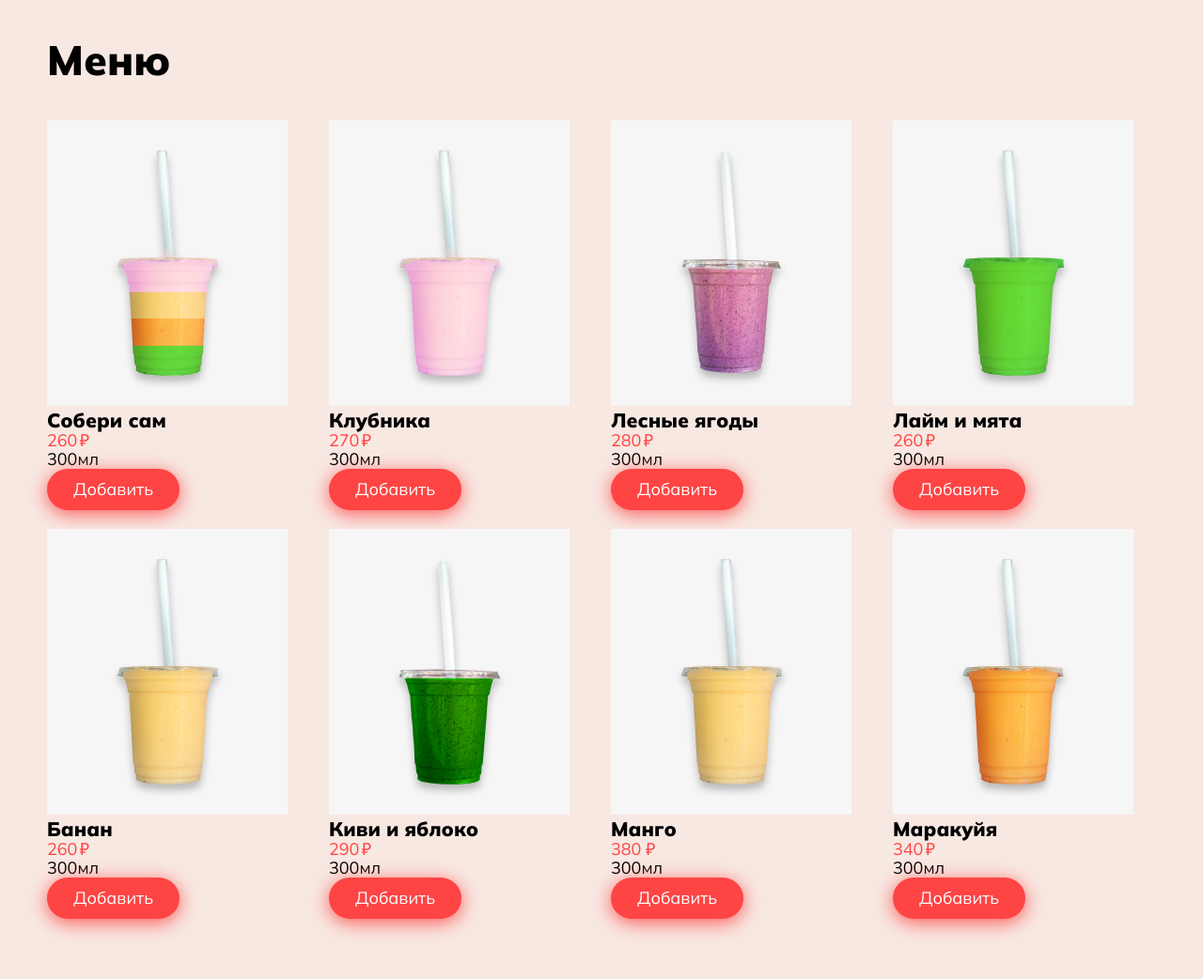
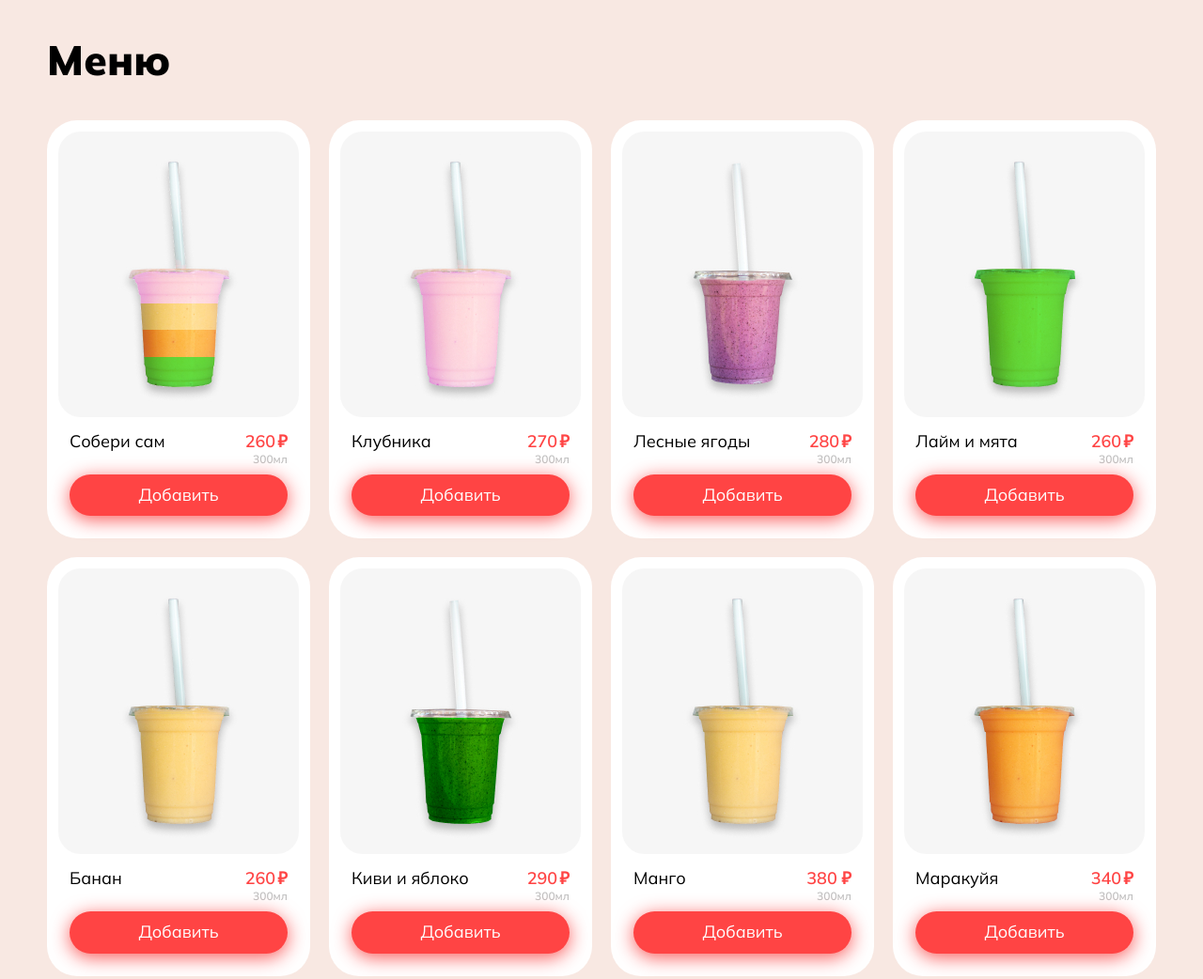
Before and after one commit to KuzAnton8335/fresh-bar, a plain HTML site: page index.html in a window 1280 px wide. Shown: the part 1080-2122 px from the top of the page at 94% size. Drawn offline with Linux system fonts and the light colour scheme.

Commit message:
goods section style

```diff
--- a/css/style.css
+++ b/css/style.css
@@ -202,22 +202,46 @@ iframe {
 }
 /* coctail */
 .coctail {
+	display: flex;
+	flex-direction: column;
+	border-radius: 32px;
+	background-color: #fff;
+	padding: 12px;
+	height: 100%;
 }
-.goods__picture {
-	max-width: 256px;
-	min-height: 304px;
+.goods__picture img {
+	border-radius: 24px;
+	width: 100%;
 }
 .coctail__content {
+	flex-grow: 1;
+	display: flex;
+	flex-direction: column;
+	padding: 12px;
 }
 .coctail__text {
+	display: flex;
+	justify-content: space-between;
+	align-items: flex-start;
+	margin-bottom: 2px;
 }
 .coctail__title {
+	font-weight: 400;
+	margin-right: 10px;
+	font-size: 18px;
 }
 .coctail__price {
+	font-weight: 600;
 }
 .coctail__size {
+	font-weight: 600;
+	font-size: 12px;
+	color: #c1c1c1;
+	align-self: flex-end;
+	margin-bottom: 10px;
 }
 .coctail__btn {
+	margin-top: auto;
 }
 /* /coctail */
 
```
